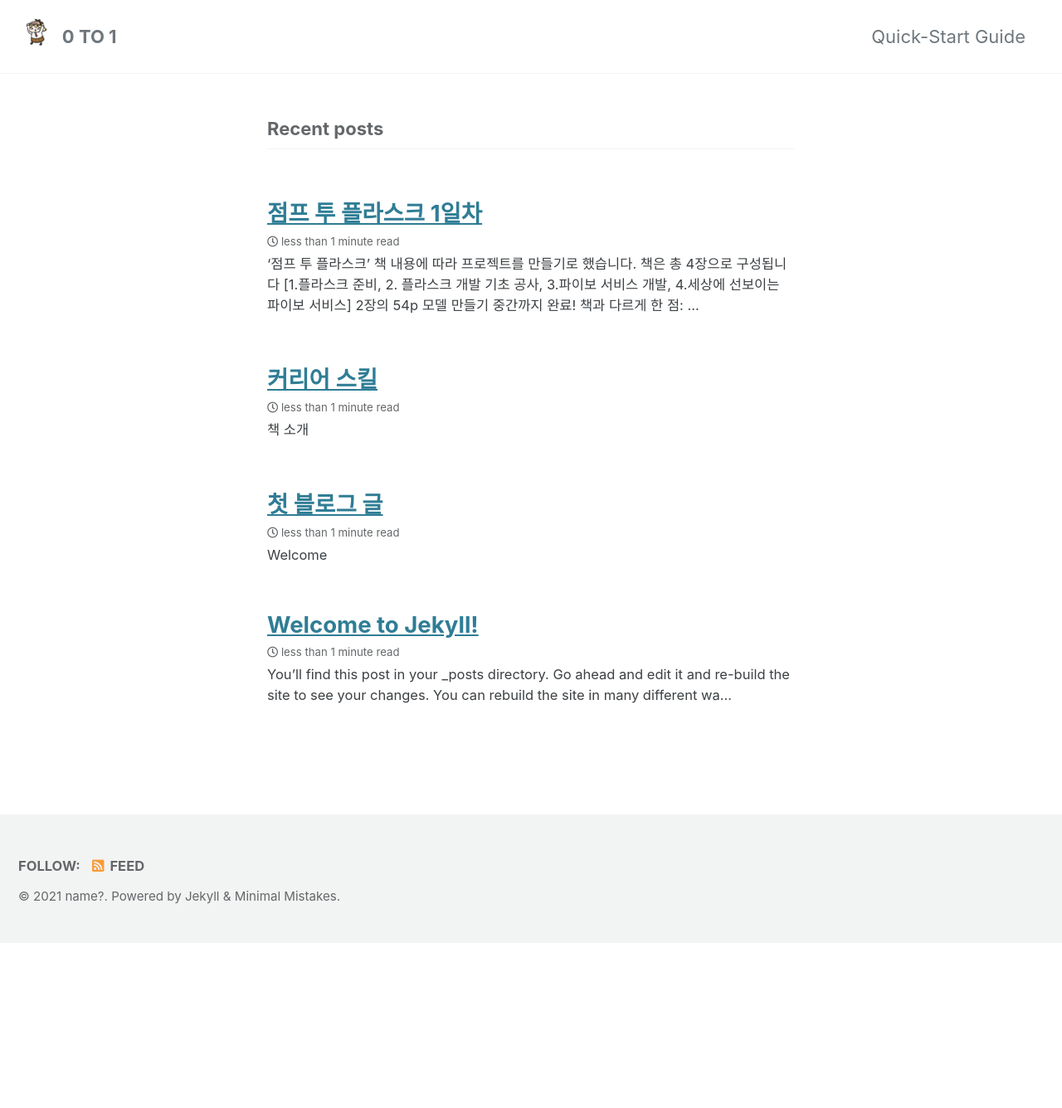
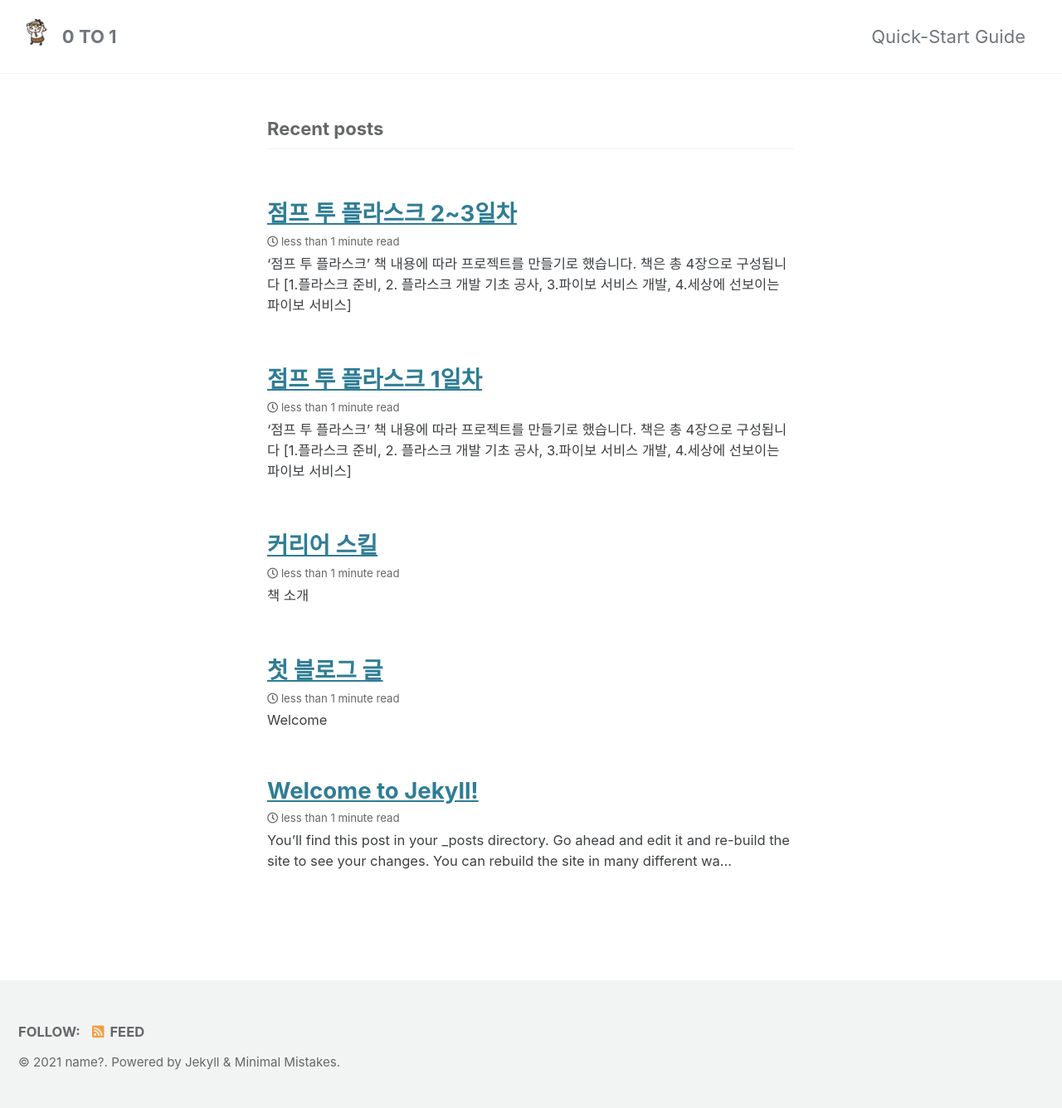
Before and after one commit to Donghee4/old_github, a Jekyll site: the page built from index.markdown, in a window 1280 px wide. Shown: the whole page at 83% size. Built offline with Jekyll 4.4.1, drawn with Linux system fonts in a browser that asks for light colours; cached includes are drawn as plain includes; the list of posts is cut into pages by our own code; before the commit the page ends 1137 px from its top, so only the background shows below that.

Commit message:
2021-09-30

```diff
--- /dev/null
+++ b/_posts/2021-09-30-1.md
@@ -0,0 +1,17 @@
+---
+layout: post
+title:  "점프 투 플라스크 2~3일차"
+---
+
+# '점프 투 플라스크' 책 내용에 따라 프로젝트를 만들기로 했습니다.
+**책은 총 4장으로 구성됩니다 [1.플라스크 준비, 2. 플라스크 개발 기초 공사, 3.파이보 서비스 개발, 4.세상에 선보이는 파이보 서비스]**
+
+2장 전체 완료!<br>
+1장은 기본 환경설정에 관한 내용이고, 2장은 게시판을 만들고 질문과 답글을 올릴 수 있도록 만드는 것입니다.<br>
+
+주의할 점은 '2-8 부트스트랩으로 더 쉽게 화면 꾸미기'의 '03단계 질문 상세 조회 템플릿에 부트스트랩 적용하기'에서
+작성 날짜가 표시가 안된다는 점입니다.<br>
+정확히는 표시가 되는데 하얀 바탕에 하얀 글씨라서 마우스로 드래그를 해야만 볼 수 있습니다.<br>
+이 부분은 부트스트랩 버전 차이에서 비롯된 거 같으며 해결방법은<br>
+1. question.create_date 와 answer.create_date 를 감싸고 있는 div 태그의 class를 다음과 같이 바꿔줍니다
+2. 클래스명을 '<div class="badge bg-secondary">' 이렇게 바꾸면 작성날짜가 표시되는 것을 확인할 수 있습니다
```
Also changed, not shown: _posts/2021-09-24-1.md (+2 -1 lines).
